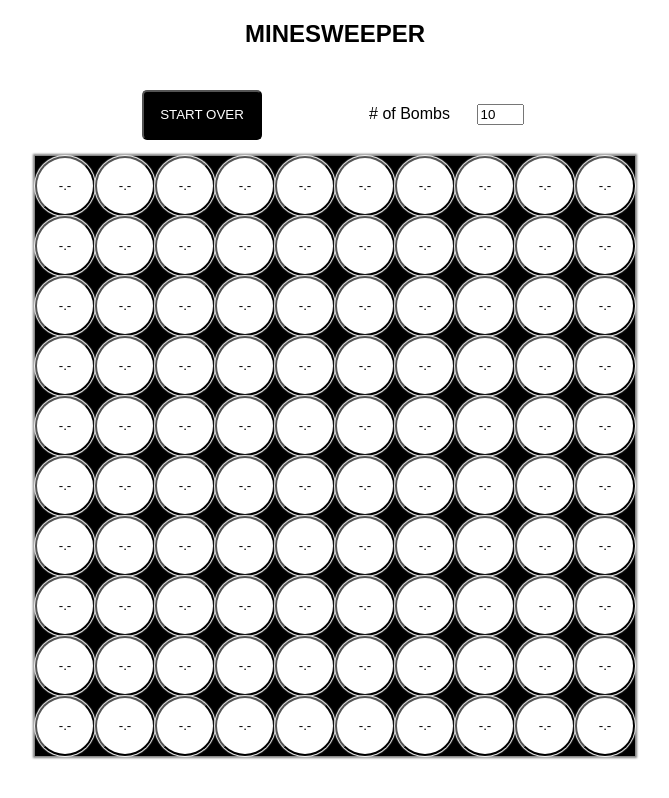
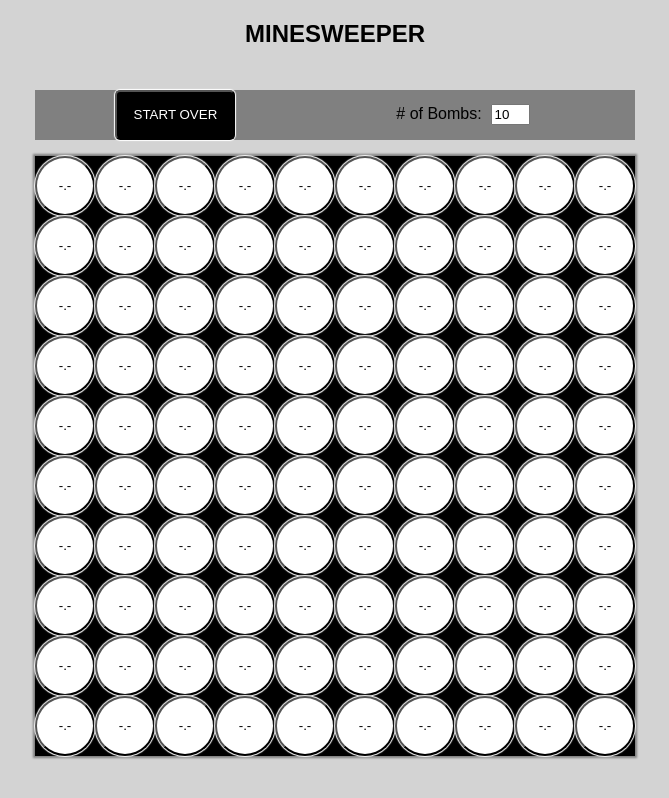
Before and after one commit to arpannln/MiniProjects, a React (Create React App) app in the folder React MineSweeper/minesweeper/: page / in a window 1280 px wide. Shown: the whole page, without its empty margins (305-974 px from the left). Built offline with nearby package versions, Linux system fonts and the light colour scheme.

Commit message:
next add timer

```diff
--- a/React MineSweeper/minesweeper/src/App.css
+++ b/React MineSweeper/minesweeper/src/App.css
@@ -34,7 +34,12 @@
 
 .header {
   display: flex;
-  justify-content: space-between;
+  background-color: gray;
+  justify-content: space-around;
   align-items: center;
   margin-bottom: 2vh;
 }
+
+body {
+  background-color: lightgray;
+}
--- a/React MineSweeper/minesweeper/src/App.js
+++ b/React MineSweeper/minesweeper/src/App.js
@@ -36,12 +36,14 @@ class App extends Component {
 // something like tiles = { 00: { color: red, value: *, display: hidden  }}
   constructor() {
     super();
-    this.state = { tiles: {}, bombCount: 20 };
+    this.state = { tiles: {}, bombCount: 10 };
   }
 
   componentDidMount() {
     this.randomBoard(GAMESIZE);
   }
+
+
   //plan: grid represented by buttons
   // need to randomize n * 3 bombs
   // need everything else to count amount of bombs around it
@@ -156,6 +158,17 @@ class App extends Component {
     this.randomBoard(GAMESIZE);
   }
 
+  updateBombcount(e) {
+    let that = this;
+    async function update () {
+      await that.setState({bombCount: e.target.value});
+      console.log(that.state.bombCount);
+      that.resetGame();
+    }
+
+    update();
+  }
+
 
   render() {
     let board = this.state.board;
@@ -166,8 +179,8 @@ class App extends Component {
           <h2 style={MineSweeperStyles.headerStyle}>MINESWEEPER</h2>
           <div className="header">
             <button id="clickable" onClick={() => this.resetGame()} style={MineSweeperStyles.buttonStyle}> START OVER </button>
-            <label> # of Bombs
-              <input type="number" style={MineSweeperStyles.inputStyle} onChange="" value="10"/>
+            <label> # of Bombs: &nbsp;
+              <input type="number" style={MineSweeperStyles.inputStyle} min="1" max="100" onChange={(e) => this.updateBombcount(e)} value={this.state.bombCount}/>
             </label>
           </div>
           <div style={MineSweeperStyles.boardStyle} className="board">
@@ -223,15 +236,13 @@ const MineSweeperStyles = {
     color: "white",
     width: "20%",
     height: "50px",
-    margin: "auto",
     borderRadius: "5px",
     backgroundColor: "black",
     boxShadow: "0px 0px 1px 1px white",
     transition: "all 1.0s ease",
   },
   inputStyle: {
-    width: "15%",
-    marginLeft: "10%",
+    width: "20%",
   }
 
 }
```
